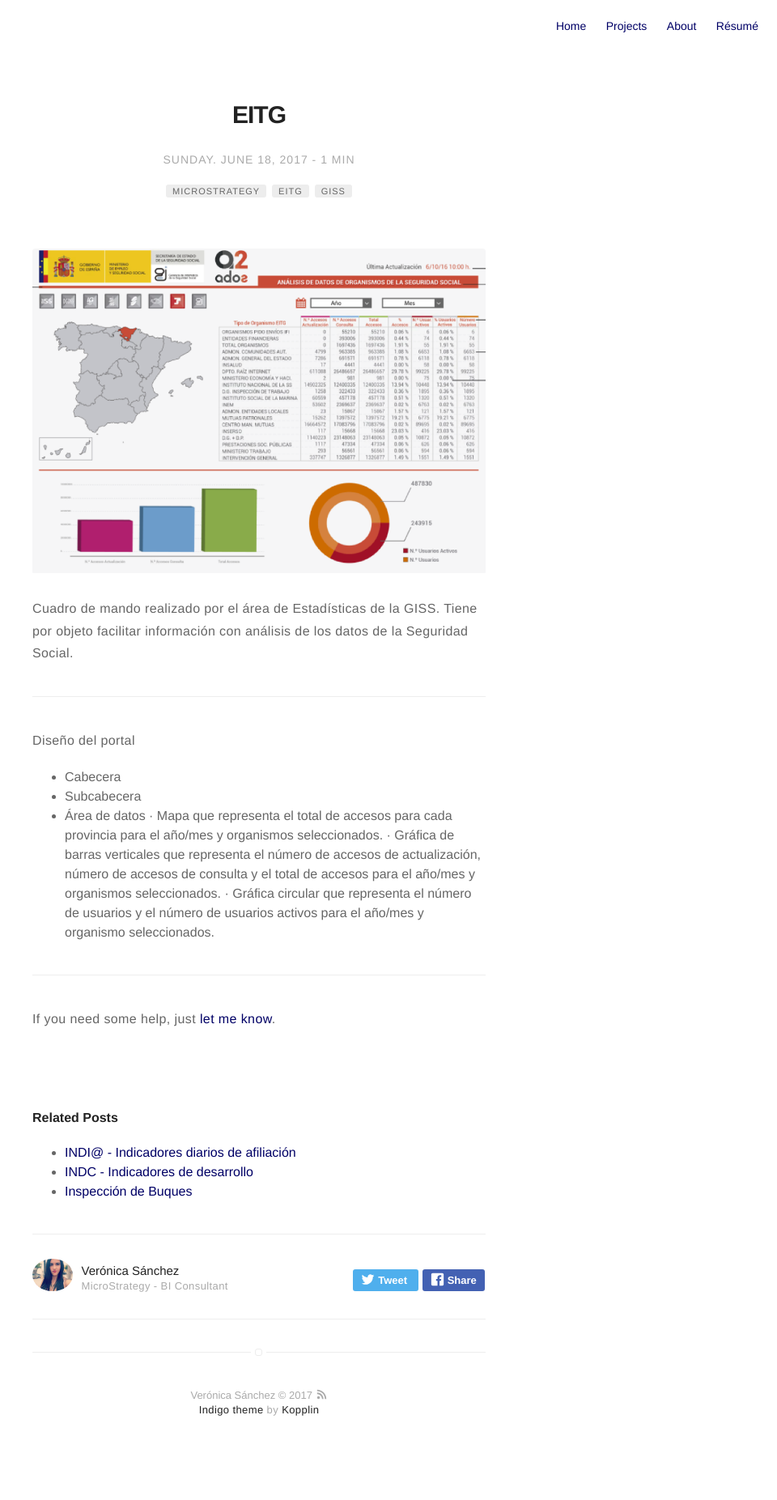
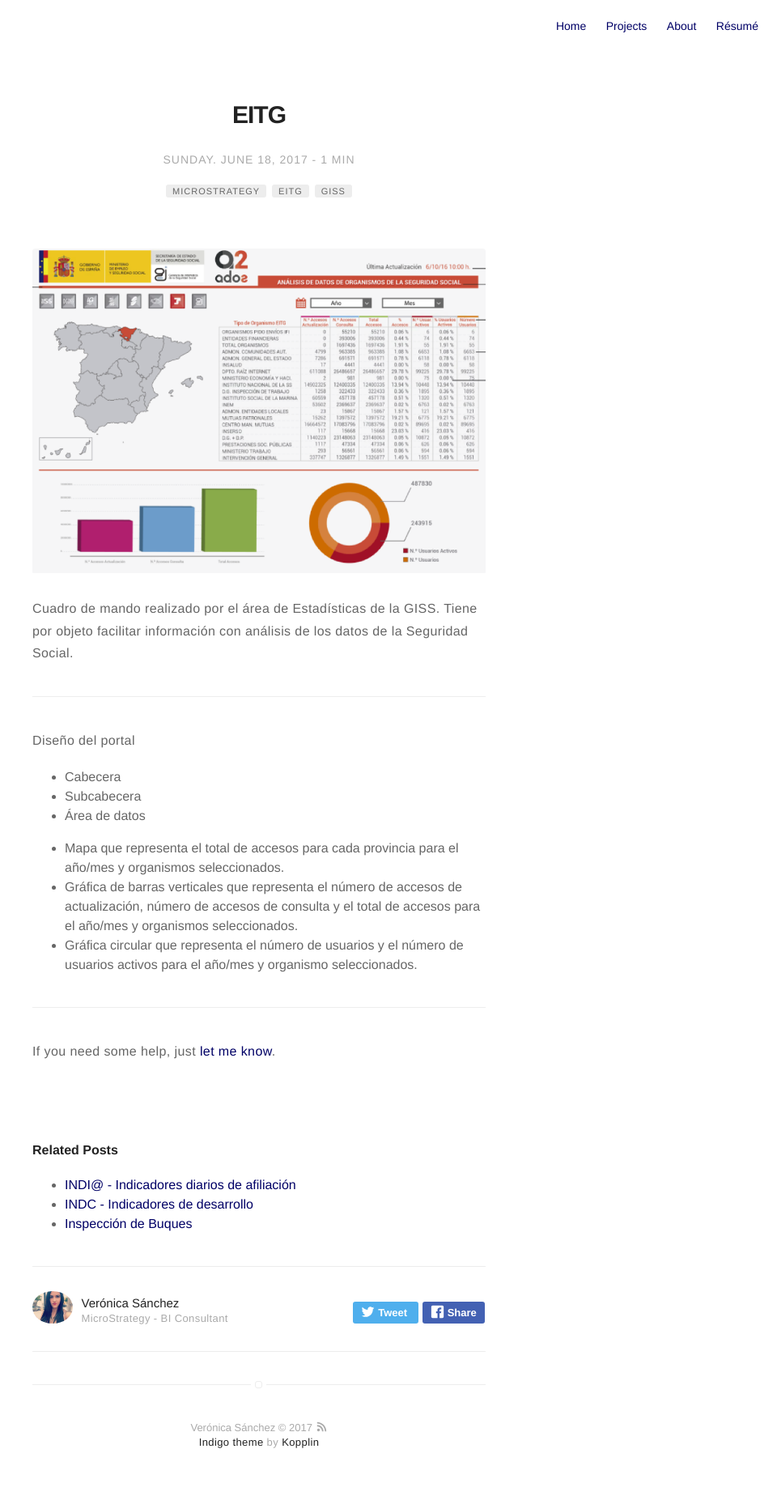
Before and after one commit to veronicasanchez/veronicasanchez, a Jekyll site: the page built from _posts/2017-08-16-EITG.markdown, in a window 1280 px wide. Shown: the whole page at 81% size, without its empty margins (320-1280 px from the left). Built offline with Jekyll 4.4.1, drawn with Linux system fonts in a browser that asks for light colours; before the commit the page ends 1813 px from its top, so only the background shows below that.

Commit message:
changed list EITG

```diff
--- a/_posts/2017-08-16-EITG.markdown
+++ b/_posts/2017-08-16-EITG.markdown
@@ -27,9 +27,11 @@ Diseño del portal
 - Cabecera
 - Subcabecera
 - Área de datos
-    · Mapa que representa el total de accesos para cada provincia para el año/mes y organismos seleccionados.
-    · Gráfica de barras verticales que representa el número de accesos de actualización, número de accesos de consulta y el total de accesos para el año/mes y organismos seleccionados.
-    · Gráfica circular que representa el número de usuarios y el número de usuarios activos para el año/mes y organismo seleccionados.
+<ul class="list">
+	<li>Mapa que representa el total de accesos para cada provincia para el año/mes y organismos seleccionados.</li>
+	<li>Gráfica de barras verticales que representa el número de accesos de actualización, número de accesos de consulta y el total de accesos para el año/mes y organismos seleccionados.</li>
+	<li>Gráfica circular que representa el número de usuarios y el número de usuarios activos para el año/mes y organismo seleccionados.</li>
+</ul>
 
 
 ---
```
